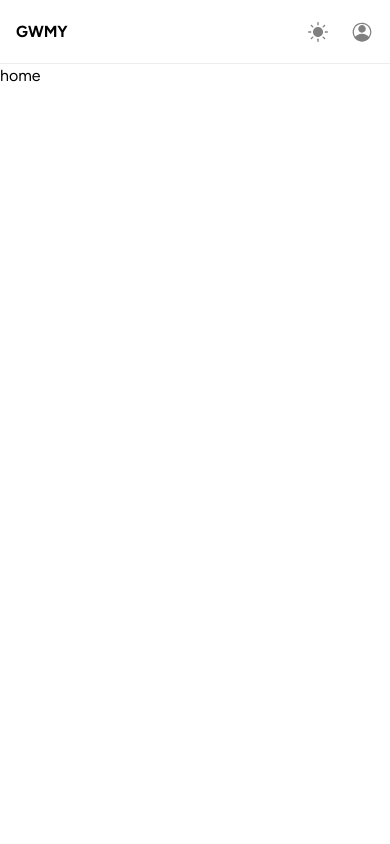
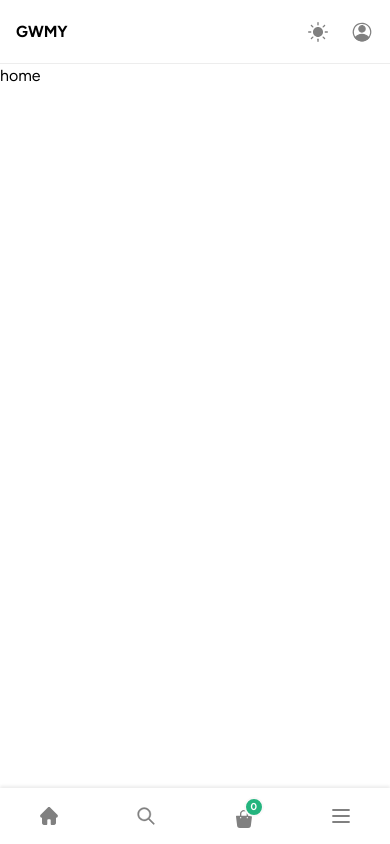
Before and after one commit to joshuamwo/gwmy, a Next.js app: page / in a window 390 px wide. Built offline with nearby package versions, Linux system fonts and the light colour scheme.

Commit message:
bottom nav for mobile done

```diff
--- a/app/layout.tsx
+++ b/app/layout.tsx
@@ -2,6 +2,7 @@ import type { Metadata } from "next";
 import { Figtree, Inter } from "next/font/google";
 import "./globals.css";
 const figtree = Figtree({ subsets: ["latin"] });
+import { classnames } from "@/utils/classnames";
 
 import MyRootLayout from "@/layouts/my-root-layout";
 
@@ -16,8 +17,8 @@ export default function RootLayout({
   children: React.ReactNode;
 }) {
   return (
-    <html lang="en">
-      <body className={figtree.className}>
+    <html lang="en" className={figtree.className}>
+      <body>
         <MyRootLayout>{children}</MyRootLayout>
       </body>
     </html>
--- /dev/null
+++ b/components/sections/bottom-navigation.tsx
@@ -0,0 +1,21 @@
+import { useRouter, usePathname } from "next/navigation";
+import Button from "@/components/ui/button";
+import SearchButton from "@/components/ui/search-button";
+import CartButton from "@/components/ui/cart-button";
+import Hamburger from "@/components/ui/hamburger";
+import { HomeIcon } from "@/components/icons/home-icon";
+
+export default function BottomNavigation() {
+  const router = useRouter();
+  const pathname = usePathname();
+  return (
+    <nav className="fixed bottom-0 z-30 grid h-14 w-full auto-cols-fr grid-flow-col items-center bg-light py-2 text-center shadow-bottom-nav dark:bg-dark-250 sm:hidden">
+      <Button variant="icon" aria-label="Home" onClick={() => router.push("/")}>
+        <HomeIcon className="h-full w-5" />
+      </Button>
+      <SearchButton />
+      {pathname !== "/checkout" && <CartButton className="mt-1.5" />}
+      <Hamburger onClick={() => window.alert("TODO: Mobile menu drawer")} />
+    </nav>
+  );
+}
--- a/components/sections/sidebar.tsx
+++ b/components/sections/sidebar.tsx
@@ -18,7 +18,7 @@ export default function Sidebar({
       className={classnames(
         className,
         " transition-all duration-500 h-full flex-col justify-between overflow-y-auto border-r border-light-400 bg-light-100 text-dark-900 dark:border-0 dark:bg-dark-200",
-        sidebarIsOpen ? "sm:w-[75px] xl:w-60" : "sm:w-60 xl:w-[75px]"
+        sidebarIsOpen ? "sm:w-60 xl:w-[75px]" : "sm:w-[75px] xl:w-60"
       )}
     >
       <div className="flex h-full w-full flex-col">
--- a/components/ui/hamburger.tsx
+++ b/components/ui/hamburger.tsx
@@ -20,7 +20,7 @@ export default function Hamburger({ sidebarIsOpen, ...props }: HamburgerProps) {
           strokeLinejoin="round"
           strokeWidth={1.8}
           d={
-            sidebarIsOpen ? "M4 6h16M4 12h16M4 18h16" : "M4 6h16M4 12h8m-8 6h16"
+            sidebarIsOpen ? "M4 6h16M4 12h8m-8 6h16" : "M4 6h16M4 12h16M4 18h16"
           }
         />
       </svg>
--- a/components/ui/nav-link.tsx
+++ b/components/ui/nav-link.tsx
@@ -23,7 +23,7 @@ export default function NavLink({
       <span
         className={classnames(
           "flex flex-shrink-0 items-center justify-start",
-          sidebarIsOpen ? "w-auto xl:w-8" : "w-8 xl:w-auto"
+          sidebarIsOpen ? "w-8 xl:w-auto" : "w-auto xl:w-8"
         )}
       >
         {icon}
@@ -31,7 +31,7 @@ export default function NavLink({
       <span
         className={classnames(
           "text-dark-100 dark:text-light-400",
-          sidebarIsOpen ? "hidden xl:inline-flex" : "inline-flex xl:hidden"
+          sidebarIsOpen ? "inline-flex xl:hidden" : "hidden xl:inline-flex"
         )}
       >
         {title}
--- a/layouts/my-root-layout.tsx
+++ b/layouts/my-root-layout.tsx
@@ -1,27 +1,44 @@
 "use client";
 
+import dynamic from "next/dynamic";
 import { ThemeProvider } from "@/lib/theme-provider";
 import Header from "@/components/sections/header";
 import Sidebar from "@/components/sections/sidebar";
+import { classnames } from "@/utils/classnames";
 import { useState } from "react";
+
+const BottomNavigation = dynamic(
+  () => import("@/components/sections/bottom-navigation")
+);
+
 export default function MyRootLayout({
   children,
 }: {
   children: React.ReactNode;
 }) {
-  const [sidebarIsOpen, setSidebarIsOpen] = useState(true);
+  const [sidebarIsOpen, setSidebarIsOpen] = useState(false);
   const sidebarToggle = () => {
     setSidebarIsOpen(!sidebarIsOpen);
   };
 
   return (
     <ThemeProvider attribute="class" defaultTheme="system" enableSystem>
-      <div className=" flex min-h-screen w-full flex-col bg-light-300 dark:bg-dark-100 ">
-					<Header sidebarIsOpen={sidebarIsOpen} sidebarToggle={sidebarToggle} />
+      <div className="flex min-h-screen w-full flex-col bg-light-300 dark:bg-dark-100 ">
+        <Header sidebarIsOpen={sidebarIsOpen} sidebarToggle={sidebarToggle} />
         <div className="flex flex-1">
           <Sidebar sidebarIsOpen={sidebarIsOpen} />
-          {children}
+          <main
+            className={classnames(
+              "flex w-full flex-col",
+              sidebarIsOpen
+                ? "ltr:sm:pl-[75px] rtl:sm:pr-[75px] ltr:xl:pl-60 rtl:xl:pr-60"
+                : "ltr:sm:pl-60 rtl:sm:pr-60 ltr:xl:pl-[75px] rtl:xl:pr-[75px]"
+            )}
+          >
+            {children}
+          </main>
         </div>
+        <BottomNavigation />
       </div>
     </ThemeProvider>
   );
```
Also changed, not shown: 1 other file (tests, documents, lock files or other folders).
